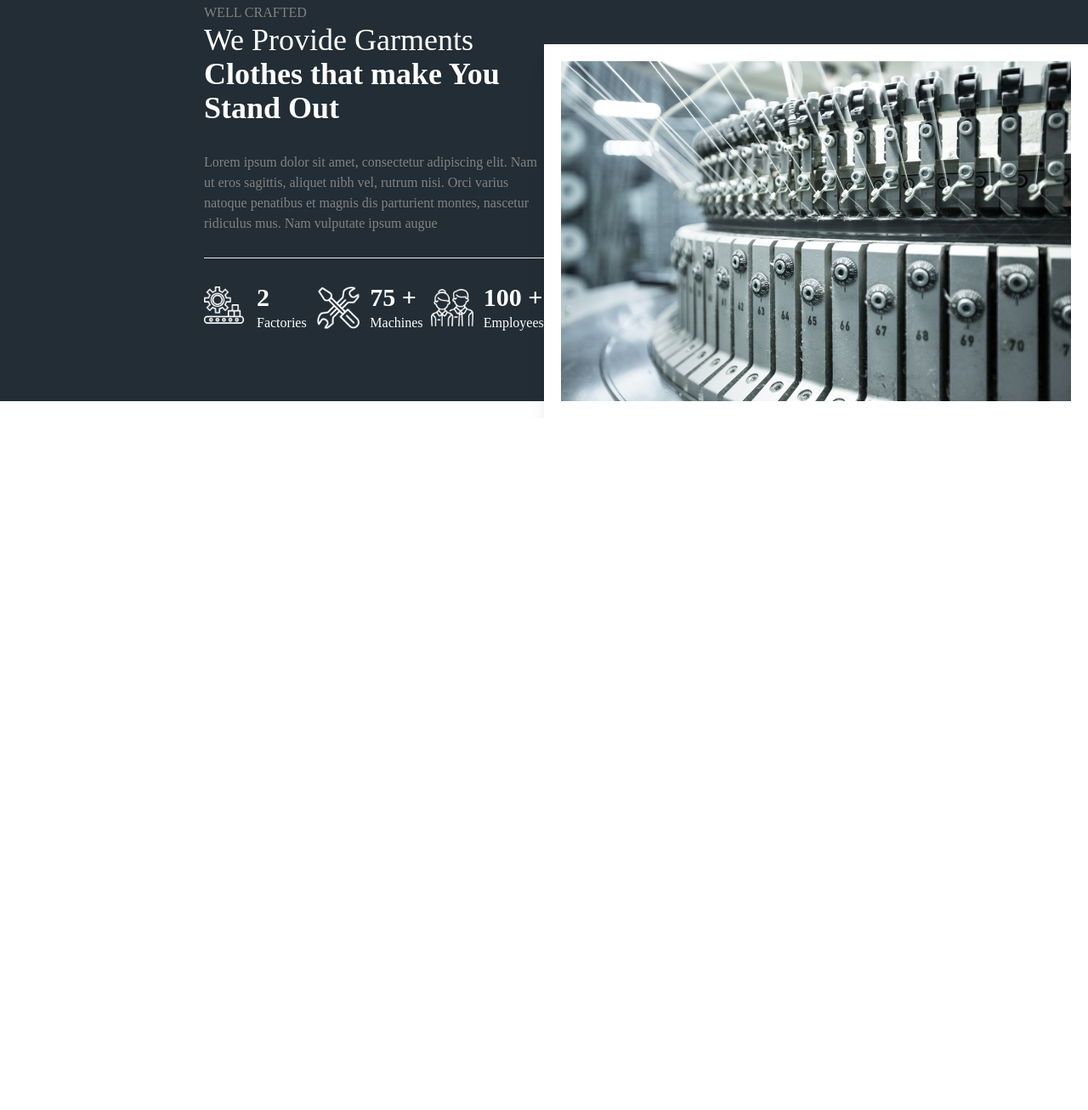
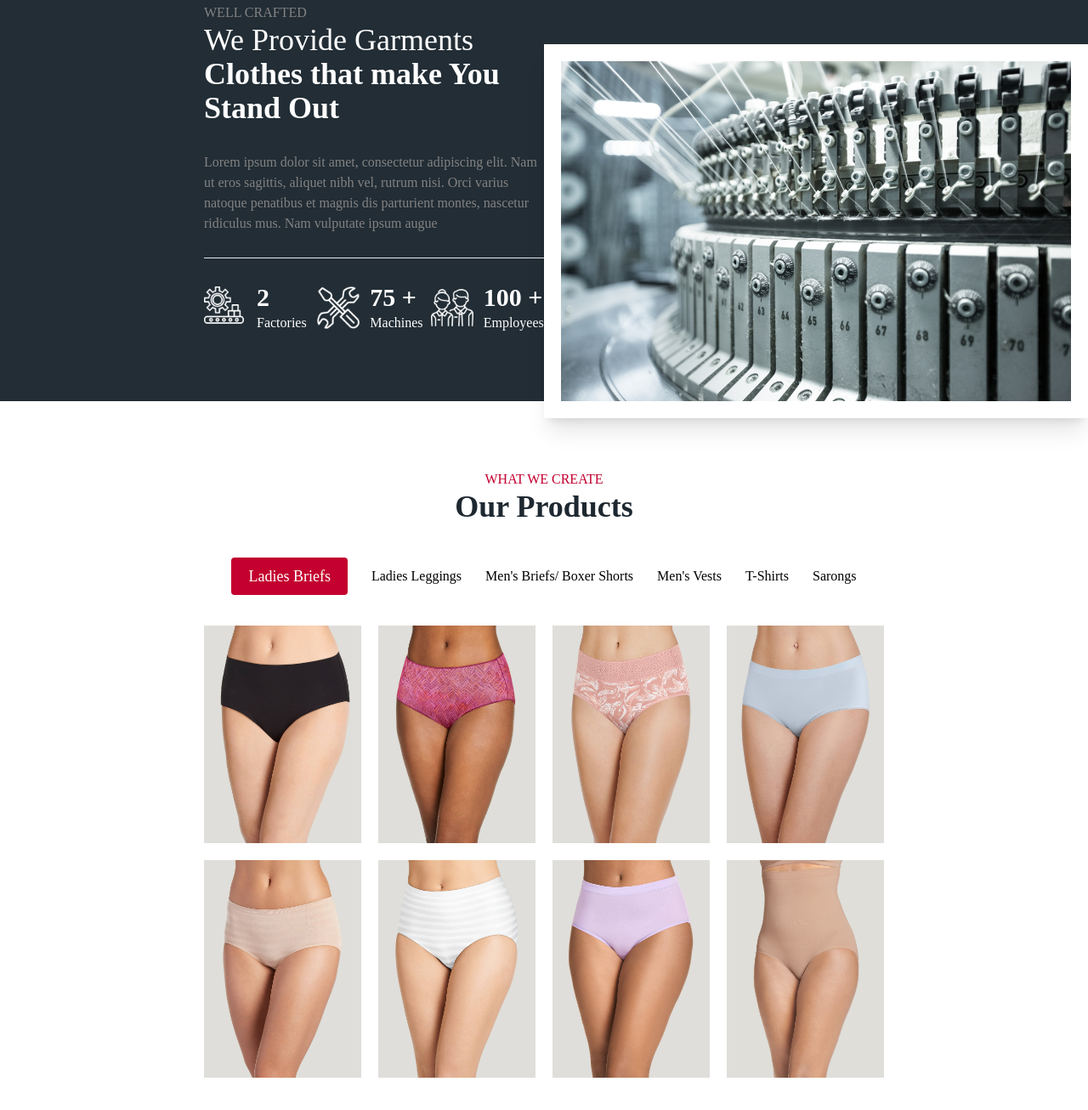
Before and after one commit to johashperera/sathhela-international, a Gatsby site: page / in a window 1280 px wide. Shown: the part 2267-3573 px from the top of the page at 85% size. Before the commit the page ends 2759 px from the top, so only its background shows below. Built offline with nearby package versions, Linux system fonts and the light colour scheme; Gatsby itself is replaced by a stand-in of ours.

Commit message:
add product section

```diff
--- /dev/null
+++ b/src/components/Products/LadiesBriefs/LadiesBriefs.js
@@ -0,0 +1,35 @@
+import { StaticImage } from "gatsby-plugin-image";
+import React from "react";
+
+const LadiesBriefs = () => {
+  return (
+    <div className="grid grid-cols-4 gap-5">
+      <div>
+        <StaticImage src="../../../images/Briefs/1.jpg" width={230} />
+      </div>
+      <div>
+        <StaticImage src="../../../images/Briefs/2.jpg" width={230} />
+      </div>
+      <div>
+        <StaticImage src="../../../images/Briefs/3.jpg" width={230} />
+      </div>
+      <div>
+        <StaticImage src="../../../images/Briefs/4.jpg" width={230} />
+      </div>
+      <div>
+        <StaticImage src="../../../images/Briefs/5.jpg" width={230} />
+      </div>
+      <div>
+        <StaticImage src="../../../images/Briefs/6.jpg" width={230} />
+      </div>
+      <div>
+        <StaticImage src="../../../images/Briefs/7.jpg" width={230} />
+      </div>
+      <div>
+        <StaticImage src="../../../images/Briefs/8.jpg" width={230} />
+      </div>
+    </div>
+  );
+};
+
+export default LadiesBriefs;
--- /dev/null
+++ b/src/components/Products/Leggings/Leggings.js
@@ -0,0 +1,35 @@
+import { StaticImage } from "gatsby-plugin-image";
+import React from "react";
+
+const Leggings = () => {
+  return (
+    <div className="grid grid-cols-4 gap-5">
+      <div>
+        <StaticImage src="../../../images/Leggings/1.webp" width={230} />
+      </div>
+      <div>
+        <StaticImage src="../../../images/Leggings/2.webp" width={230} />
+      </div>
+      <div>
+        <StaticImage src="../../../images/Leggings/3.jpeg" width={230} />
+      </div>
+      <div>
+        <StaticImage src="../../../images/Leggings/4.webp" width={230} />
+      </div>
+      <div>
+        <StaticImage src="../../../images/Leggings/5.webp" width={230} />
+      </div>
+      <div>
+        <StaticImage src="../../../images/Leggings/6.webp" width={230} />
+      </div>
+      <div>
+        <StaticImage src="../../../images/Leggings/7.webp" width={230} />
+      </div>
+      <div>
+        <StaticImage src="../../../images/Leggings/8.webp" width={230} />
+      </div>
+    </div>
+  );
+};
+
+export default Leggings;
--- /dev/null
+++ b/src/components/Products/Products.js
@@ -0,0 +1,100 @@
+import React, { useState } from "react";
+import LadiesBriefs from "./LadiesBriefs/LadiesBriefs";
+import Leggings from "./Leggings/Leggings";
+
+const Products = () => {
+  const initialCategories = [
+    {
+      label: "Ladies Briefs",
+      value: 1,
+      selected: true,
+    },
+    {
+      label: "Ladies Leggings",
+      value: 2,
+      selected: false,
+    },
+    {
+      label: "Men's Briefs/ Boxer Shorts",
+      value: 3,
+      selected: false,
+    },
+    {
+      label: "Men's Vests",
+      value: 4,
+      selected: false,
+    },
+    {
+      label: "T-Shirts",
+      value: 5,
+      selected: false,
+    },
+    {
+      label: "Sarongs",
+      value: 6,
+      selected: false,
+    },
+  ];
+
+  const [categories, setCategories] = useState(initialCategories);
+  const [selectedCategory, setSelectedCategory] = useState(
+    initialCategories.find((category) => category.selected)
+  );
+
+  const onClick = (value) => {
+    const updatedCategories = categories.map((category) => ({
+      ...category,
+      selected: category.value === value,
+    }));
+    setCategories(updatedCategories);
+    setSelectedCategory(
+      updatedCategories.find((category) => category.selected)
+    );
+  };
+
+  const renderSelectedCategoryComponent = () => {
+    switch (selectedCategory.value) {
+      case 1:
+        return <LadiesBriefs />;
+      case 2:
+        return <Leggings />;
+      default:
+        return null;
+    }
+  };
+
+  return (
+    <section>
+      <div className="px-60 py-20">
+        <div className="text-center">
+          <span className="text-primary">WHAT WE CREATE</span>
+          <h2 className="text-4xl text-secondary font-semibold">
+            Our Products
+          </h2>
+        </div>
+        <div className="flex flex-col items-center mt-10">
+          <div className="flex items-center gap-7">
+            {categories.map((category) => {
+              return (
+                <button
+                  key={category.value}
+                  className={
+                    category.selected
+                      ? "bg-primary px-5 py-2 rounded text-white transition-all text-lg"
+                      : "bg-transparent transition-all"
+                  }
+                  onClick={() => onClick(category.value)}
+                >
+                  {category.label}
+                </button>
+              );
+            })}
+          </div>
+          <div className="mt-9">{renderSelectedCategoryComponent()}</div>
+        </div>
+      </div>
+    </section>
+  );
+};
+
+export default Products;
--- a/src/pages/index.js
+++ b/src/pages/index.js
@@ -4,6 +4,7 @@ import Hero from "../components/Hero/Hero";
 import AboutUs from "../components/AboutUs/AboutUs";
 import Services from "../components/Services/Services";
 import Details from "../components/Details/Details";
+import Products from "../components/Products/Products";
 
 const index = () => {
   return (
@@ -13,6 +14,7 @@ const index = () => {
       <AboutUs />
       <Services />
       <Details />
+      <Products />
     </main>
   );
 };
```
Also changed, not shown: src/images/Briefs/1.jpg (added), src/images/Briefs/2.jpg (added), src/images/Briefs/3.jpg (added), src/images/Briefs/4.jpg (added), src/images/Briefs/5.jpg (added), src/images/Briefs/6.jpg (added), src/images/Briefs/7.jpg (added), src/images/Briefs/8.jpg (added), src/images/Leggings/1.webp (added), src/images/Leggings/2.webp (added), src/images/Leggings/3.jpeg (added), src/images/Leggings/4.webp (added), src/images/Leggings/5.webp (added), src/images/Leggings/6.webp (added), 2 more files.
